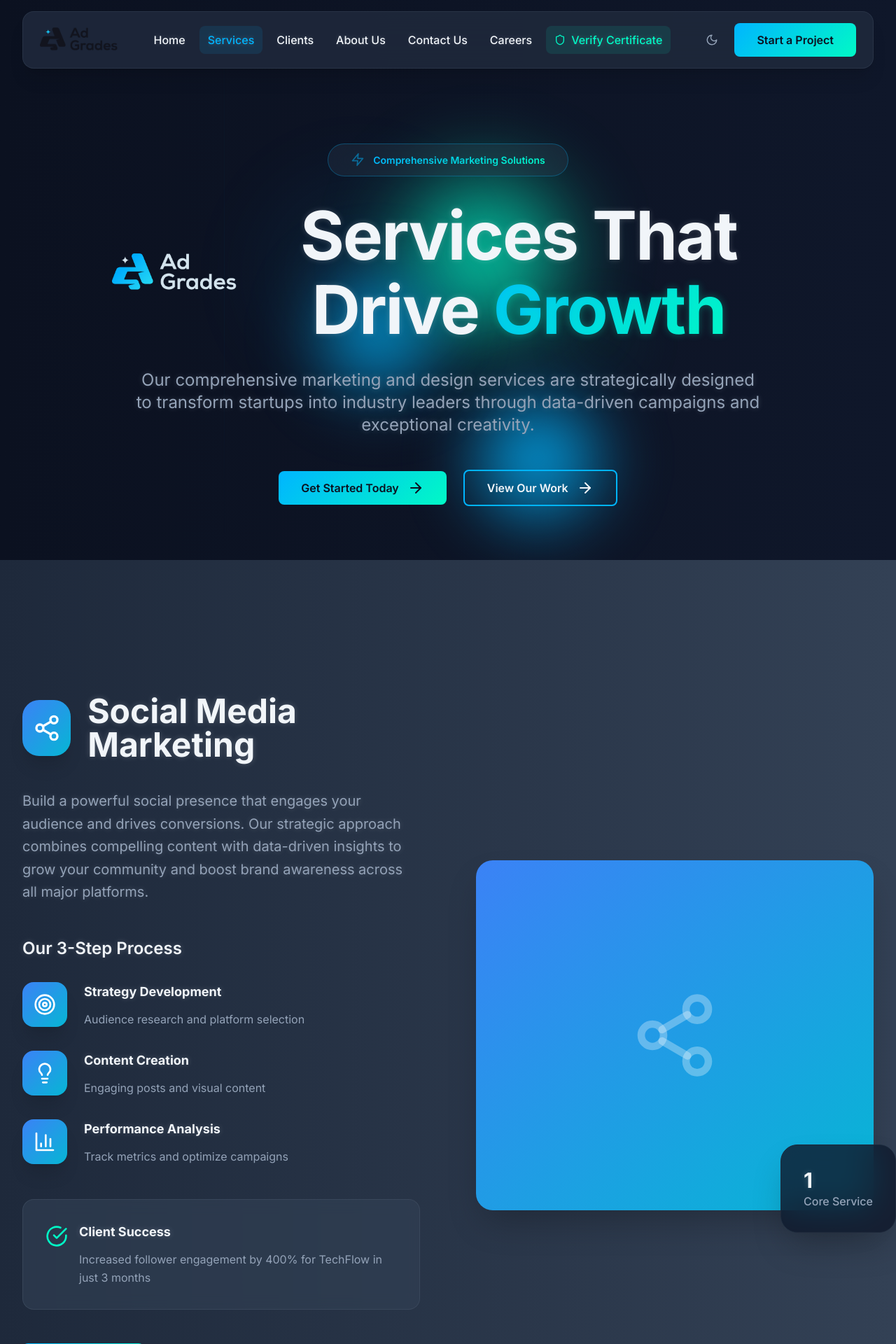
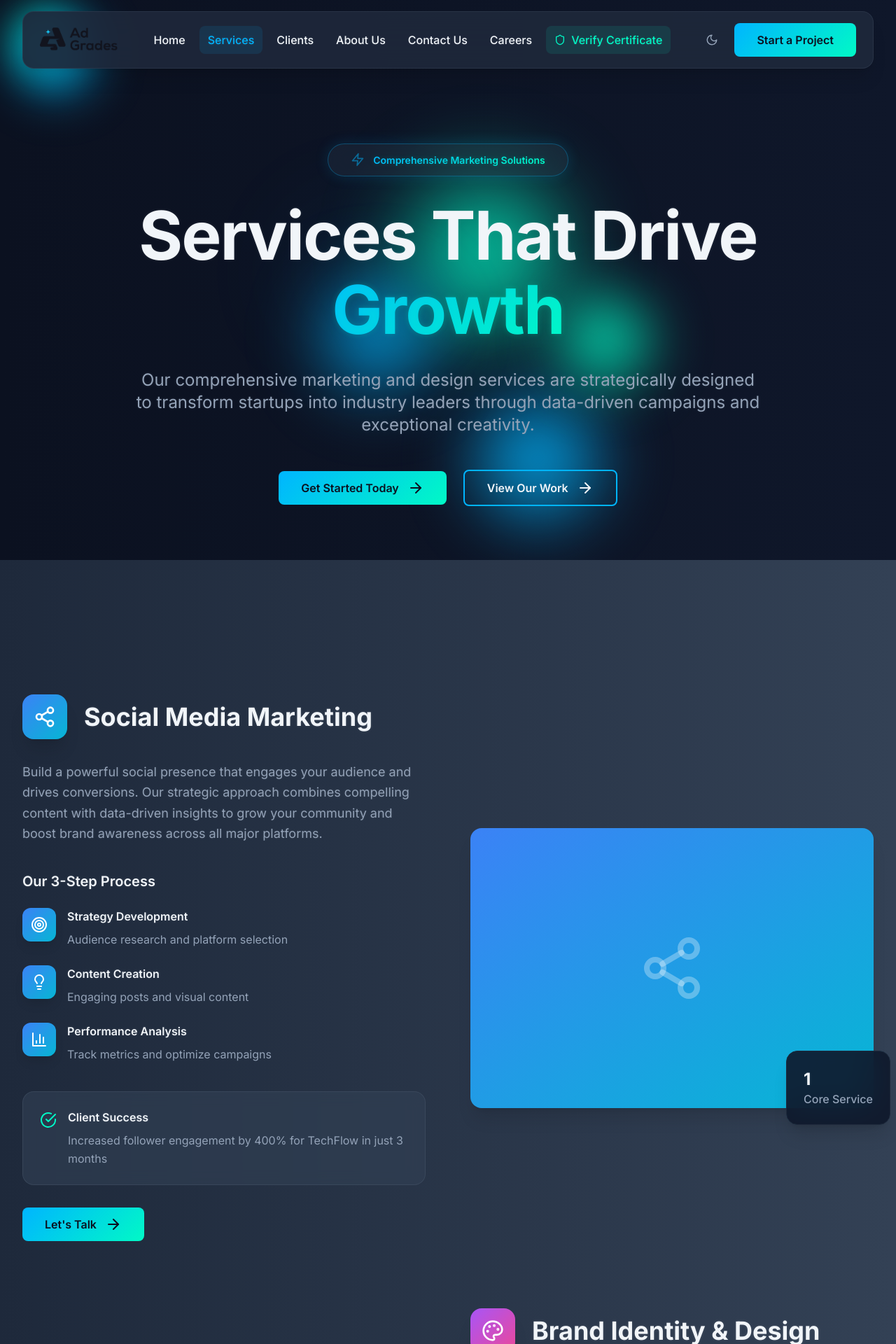
Before and after one commit to Electro0777/adgrades-website, a React (Vite) app: page /services in a window 1280 px wide. Shown: the top 1920 px of the page at 70% size. Built offline with nearby package versions, Linux system fonts and the light colour scheme.

Commit message:
Fix logo placement, reduce glow, animate background, make badges glow, optimize services, fix light/dark mode

```diff
--- a/src/components/DynamicBackground.tsx
+++ b/src/components/DynamicBackground.tsx
@@ -11,14 +11,14 @@ const DynamicBackground: React.FC<DynamicBackgroundProps> = ({
 }) => {
   return (
     <div className={`fixed inset-0 overflow-hidden -z-10 ${className}`}>
-      {/* Clean slate gradient background */}
+      {/* Animated slate gradient background */}
       <div className="absolute inset-0 bg-gradient-to-r from-[#0B1120] to-[#0F172A]">
 
-        {/* Animated glowing orbs */}
+        {/* Animated glowing orbs with reduced opacity */}
         <div className="absolute inset-0">
           {/* Large primary orb */}
           <div
-            className="absolute top-1/4 left-1/4 w-96 h-96 rounded-full animate-float opacity-10"
+            className="absolute top-1/4 left-1/4 w-96 h-96 rounded-full animate-float opacity-5"
             style={{
               background: 'radial-gradient(circle, #00B5FF 0%, transparent 70%)',
               filter: 'blur(60px)',
@@ -29,7 +29,7 @@ const DynamicBackground: React.FC<DynamicBackgroundProps> = ({
 
           {/* Medium secondary orb */}
           <div
-            className="absolute bottom-1/3 right-1/3 w-80 h-80 rounded-full animate-float opacity-8"
+            className="absolute bottom-1/3 right-1/3 w-80 h-80 rounded-full animate-float opacity-4"
             style={{
               background: 'radial-gradient(circle, #01F9C6 0%, transparent 70%)',
               filter: 'blur(50px)',
@@ -40,7 +40,7 @@ const DynamicBackground: React.FC<DynamicBackgroundProps> = ({
 
           {/* Small accent orb */}
           <div
-            className="absolute top-2/3 left-1/2 w-64 h-64 rounded-full animate-float opacity-6"
+            className="absolute top-2/3 left-1/2 w-64 h-64 rounded-full animate-float opacity-3"
             style={{
               background: 'radial-gradient(circle, #00B5FF 0%, transparent 70%)',
               filter: 'blur(40px)',
@@ -51,7 +51,7 @@ const DynamicBackground: React.FC<DynamicBackgroundProps> = ({
 
           {/* Additional floating orbs */}
           <div
-            className="absolute top-1/2 right-1/4 w-48 h-48 rounded-full animate-float opacity-5"
+            className="absolute top-1/2 right-1/4 w-48 h-48 rounded-full animate-float opacity-3"
             style={{
               background: 'radial-gradient(circle, #01F9C6 0%, transparent 70%)',
               filter: 'blur(35px)',
@@ -61,7 +61,7 @@ const DynamicBackground: React.FC<DynamicBackgroundProps> = ({
           />
 
           <div
-            className="absolute bottom-1/4 left-1/3 w-56 h-56 rounded-full animate-float opacity-7"
+            className="absolute bottom-1/4 left-1/3 w-56 h-56 rounded-full animate-float opacity-4"
             style={{
               background: 'radial-gradient(circle, #00B5FF 0%, transparent 70%)',
               filter: 'blur(45px)',
@@ -69,11 +69,32 @@ const DynamicBackground: React.FC<DynamicBackgroundProps> = ({
               animationDelay: '3s'
             }}
           />
+
+          {/* Additional smaller orbs for more movement */}
+          <div
+            className="absolute top-1/6 right-1/6 w-32 h-32 rounded-full animate-float opacity-2"
+            style={{
+              background: 'radial-gradient(circle, #01F9C6 0%, transparent 70%)',
+              filter: 'blur(25px)',
+              animationDuration: '7s',
+              animationDelay: '5s'
+            }}
+          />
+
+          <div
+            className="absolute bottom-1/6 left-1/6 w-40 h-40 rounded-full animate-float opacity-3"
+            style={{
+              background: 'radial-gradient(circle, #00B5FF 0%, transparent 70%)',
+              filter: 'blur(30px)',
+              animationDuration: '11s',
+              animationDelay: '6s'
+            }}
+          />
         </div>
 
         {/* Subtle grid pattern */}
         <div
-          className="absolute inset-0 opacity-[0.02]"
+          className="absolute inset-0 opacity-[0.015]"
           style={{
             backgroundImage: `
               linear-gradient(rgba(0, 181, 255, 0.1) 1px, transparent 1px),
@@ -84,8 +105,8 @@ const DynamicBackground: React.FC<DynamicBackgroundProps> = ({
         />
 
         {/* Subtle animated lines */}
-        <div className="absolute top-0 left-1/4 w-px h-full bg-gradient-to-b from-transparent via-primary/10 to-transparent animate-pulse opacity-20" style={{ animationDuration: '4s' }} />
-        <div className="absolute top-0 right-1/3 w-px h-full bg-gradient-to-b from-transparent via-secondary/8 to-transparent animate-pulse opacity-15" style={{ animationDuration: '6s', animationDelay: '2s' }} />
+        <div className="absolute top-0 left-1/4 w-px h-full bg-gradient-to-b from-transparent via-primary/8 to-transparent animate-pulse opacity-15" style={{ animationDuration: '4s' }} />
+        <div className="absolute top-0 right-1/3 w-px h-full bg-gradient-to-b from-transparent via-secondary/6 to-transparent animate-pulse opacity-10" style={{ animationDuration: '6s', animationDelay: '2s' }} />
       </div>
     </div>
   );
--- a/src/contexts/ThemeContext.tsx
+++ b/src/contexts/ThemeContext.tsx
@@ -33,12 +33,12 @@ export const ThemeProvider: React.FC<ThemeProviderProps> = ({ children }) => {
     if (isDark) {
       root.classList.add('dark');
       localStorage.setItem('theme', 'dark');
-      // Apply dark mode styles
+      // Apply dark mode background
       document.body.style.background = 'linear-gradient(to right, #0B1120, #0F172A)';
     } else {
       root.classList.remove('dark');
       localStorage.setItem('theme', 'light');
-      // Apply light mode styles with lighter slate background
+      // Apply light mode background with lighter slate
       document.body.style.background = 'linear-gradient(to right, #1E293B, #334155)';
     }
   }, [isDark]);
--- a/src/index.css
+++ b/src/index.css
@@ -73,13 +73,14 @@
   -webkit-text-fill-color: transparent;
 }
 
-/* AdGrades brand glow effect - subtle for text */
+/* AdGrades brand glow effect - reduced for gradient text */
 .brand-glow {
-  text-shadow: 0 0 12px rgba(1, 249, 198, 0.3);
+  text-shadow: 0 0 8px rgba(1, 249, 198, 0.2);
 }
 
+/* Reduced glow for normal text */
 .text-glow {
-  text-shadow: 0 0 8px rgba(241, 245, 249, 0.2);
+  text-shadow: 0 0 4px rgba(241, 245, 249, 0.1);
 }
 
 /* Custom animations */
@@ -257,7 +258,7 @@
   }
 }
 
-/* Badge styles */
+/* Badge styles with glow */
 .page-badge {
   display: inline-flex;
   align-items: center;
@@ -271,6 +272,7 @@
   font-weight: 500;
   margin-bottom: 2rem;
   transition: all 0.5s ease;
+  box-shadow: 0 0 20px rgba(0, 181, 255, 0.15);
 }
 
 .page-badge:hover {
--- a/src/pages/About.tsx
+++ b/src/pages/About.tsx
@@ -140,8 +140,8 @@ const About: React.FC = () => {
 
         <div className="relative z-10 max-w-5xl mx-auto px-4 sm:px-6 lg:px-8 text-center">
           <div className="animate-fade-in">
-            {/* Badge */}
-            <div className="page-badge">
+            {/* Badge with glow */}
+            <div className="page-badge brand-glow">
               <Zap className="w-5 h-5 mr-3 animate-pulse" />
               <span className="brand-gradient-text font-semibold">
                 Meet the Team Behind the Magic
--- a/src/pages/Services.tsx
+++ b/src/pages/Services.tsx
@@ -106,28 +106,20 @@ const Services: React.FC = () => {
 
         <div className="relative z-10 max-w-5xl mx-auto px-4 sm:px-6 lg:px-8 text-center">
           <div className="animate-fade-in">
-            {/* Badge */}
-            <div className="page-badge">
+            {/* Badge with glow */}
+            <div className="page-badge brand-glow">
               <Zap className="w-5 h-5 mr-3 animate-pulse" />
               <span className="brand-gradient-text font-semibold">
                 Comprehensive Marketing Solutions
               </span>
             </div>
 
-            {/* Title with Logo */}
-            <div className="flex items-center justify-center mb-8">
-              <img
-                src="/Asset 2.png"
-                alt="AdGrades Logo"
-                className="h-12 sm:h-16 w-auto mr-4 sm:mr-6"
-              />
-              <h1 className="heading-primary text-foreground text-glow leading-tight">
+            <h1 className="heading-primary text-foreground text-glow mb-8 leading-tight">
               Services That Drive{' '}
               <span className="brand-gradient-text brand-glow">
                 Growth
               </span>
             </h1>
-            </div>
 
             <p className="text-xl md:text-2xl text-muted-foreground text-glow mb-12 max-w-4xl mx-auto leading-relaxed">
               Our comprehensive marketing and design services are strategically designed to transform
@@ -155,51 +147,45 @@ const Services: React.FC = () => {
         </div>
       </section>
 
-      {/* Services Sections - Fixed alignment */}
+      {/* Services Sections - Optimized and clean */}
       <section className="section-padding">
         <div className="max-w-7xl mx-auto px-4 sm:px-6 lg:px-8">
           {services.map((service, index) => (
             <div
               key={service.title}
-              className="mb-32"
+              className="mb-24"
             >
-              <div className={`grid grid-cols-1 lg:grid-cols-2 gap-12 lg:gap-20 items-center ${
+              <div className={`grid grid-cols-1 lg:grid-cols-2 gap-16 items-center ${
                 index % 2 === 1 ? 'lg:flex-row-reverse' : ''
               }`}>
-                {/* Content - Consistent alignment */}
-                <div className={`${index % 2 === 1 ? 'lg:order-2 lg:text-right' : 'lg:order-1'}`}>
-                  <div className={`flex items-center mb-10 ${index % 2 === 1 ? 'lg:justify-end' : ''}`}>
-                    <div className={`w-20 h-20 rounded-3xl ${service.iconBg} flex items-center justify-center shadow-xl ${
-                      index % 2 === 1 ? 'lg:order-2 lg:ml-6 mr-0' : 'mr-6'
-                    }`}>
-                      <service.icon className="h-10 w-10 text-white" />
+                {/* Content */}
+                <div className={`${index % 2 === 1 ? 'lg:order-2' : 'lg:order-1'}`}>
+                  <div className="flex items-center mb-8">
+                    <div className={`w-16 h-16 rounded-2xl ${service.iconBg} flex items-center justify-center shadow-xl mr-6`}>
+                      <service.icon className="h-8 w-8 text-white" />
                     </div>
-                    <h2 className="text-3xl md:text-5xl font-bold text-foreground text-glow">
+                    <h2 className="text-3xl md:text-4xl font-bold text-foreground text-glow">
                       {service.title}
                     </h2>
                   </div>
 
-                  <p className="text-xl text-muted-foreground text-glow mb-12 leading-relaxed">
+                  <p className="text-lg text-muted-foreground text-glow mb-10 leading-relaxed">
                     {service.description}
                   </p>
 
-                  {/* Process - Consistent alignment */}
-                  <div className="mb-12">
-                    <h3 className="text-2xl font-semibold text-foreground text-glow mb-8">
+                  {/* Process */}
+                  <div className="mb-10">
+                    <h3 className="text-xl font-semibold text-foreground text-glow mb-6">
                       Our 3-Step Process
                     </h3>
-                    <div className="space-y-8">
+                    <div className="space-y-6">
                       {service.process.map((step, stepIndex) => (
-                        <div key={stepIndex} className={`flex items-start group ${
-                          index % 2 === 1 ? 'lg:flex-row-reverse lg:text-right' : ''
-                        }`}>
-                          <div className={`w-16 h-16 rounded-2xl ${service.iconBg} flex items-center justify-center flex-shrink-0 shadow-xl ${
-                            index % 2 === 1 ? 'lg:ml-6 mr-0' : 'mr-6'
-                          }`}>
-                            <step.icon className="h-8 w-8 text-white" />
+                        <div key={stepIndex} className="flex items-start">
+                          <div className={`w-12 h-12 rounded-xl ${service.iconBg} flex items-center justify-center flex-shrink-0 shadow-lg mr-4`}>
+                            <step.icon className="h-6 w-6 text-white" />
                           </div>
                           <div>
-                            <h4 className="font-bold text-foreground text-glow mb-3 text-lg">
+                            <h4 className="font-semibold text-foreground text-glow mb-2">
                               {step.step}
                             </h4>
                             <p className="text-muted-foreground leading-relaxed">
@@ -212,13 +198,11 @@ const Services: React.FC = () => {
                   </div>
 
                   {/* Success Story */}
-                  <div className="minimal-card p-8 mb-12">
-                    <div className={`flex items-start ${index % 2 === 1 ? 'lg:flex-row-reverse' : ''}`}>
-                      <CheckCircle className={`h-8 w-8 text-secondary flex-shrink-0 mt-1 ${
-                        index % 2 === 1 ? 'lg:ml-4 mr-0' : 'mr-4'
-                      }`} />
+                  <div className="minimal-card p-6 mb-8">
+                    <div className="flex items-start">
+                      <CheckCircle className="h-6 w-6 text-secondary flex-shrink-0 mt-1 mr-4" />
                       <div>
-                        <h4 className="font-bold text-foreground text-glow mb-3 text-lg">
+                        <h4 className="font-semibold text-foreground text-glow mb-2">
                           Client Success
                         </h4>
                         <p className="text-muted-foreground leading-relaxed">
@@ -228,7 +212,6 @@ const Services: React.FC = () => {
                     </div>
                   </div>
 
-                  <div className={index % 2 === 1 ? 'lg:text-right' : ''}>
                   <Link
                     to="/contact"
                     className="brand-button inline-flex"
@@ -237,16 +220,15 @@ const Services: React.FC = () => {
                     <ArrowRight className="ml-3 h-6 w-6" />
                   </Link>
                 </div>
-                </div>
 
-                {/* Visual - Consistent positioning */}
+                {/* Visual */}
                 <div className={`${index % 2 === 1 ? 'lg:order-1' : 'lg:order-2'}`}>
                   <div className="relative group">
-                    <div className={`w-full h-[500px] bg-gradient-to-br ${service.gradient} rounded-3xl shadow-2xl flex items-center justify-center transition-all duration-700 group-hover:shadow-3xl group-hover:scale-105`}>
-                      <service.icon className="h-32 w-32 text-white/30" />
+                    <div className={`w-full h-[400px] bg-gradient-to-br ${service.gradient} rounded-2xl shadow-xl flex items-center justify-center transition-all duration-500 group-hover:shadow-2xl group-hover:scale-105`}>
+                      <service.icon className="h-24 w-24 text-white/30" />
                     </div>
-                    <div className="absolute -bottom-8 -right-8 bg-card/80 backdrop-blur-xl p-8 rounded-3xl shadow-2xl border border-border">
-                      <div className="text-3xl font-bold text-foreground text-glow">
+                    <div className="absolute -bottom-6 -right-6 bg-card/90 backdrop-blur-xl p-6 rounded-2xl shadow-xl border border-border">
+                      <div className="text-2xl font-bold text-foreground text-glow">
                         {index + 1}
                       </div>
                       <div className="text-muted-foreground font-medium">
```
Also changed, not shown: src/pages/Careers.tsx (+8 -16 lines), src/pages/Contact.tsx (+8 -16 lines), src/pages/Portfolio.tsx (+8 -16 lines). Lines whose indentation alone changed are shown as unchanged.
